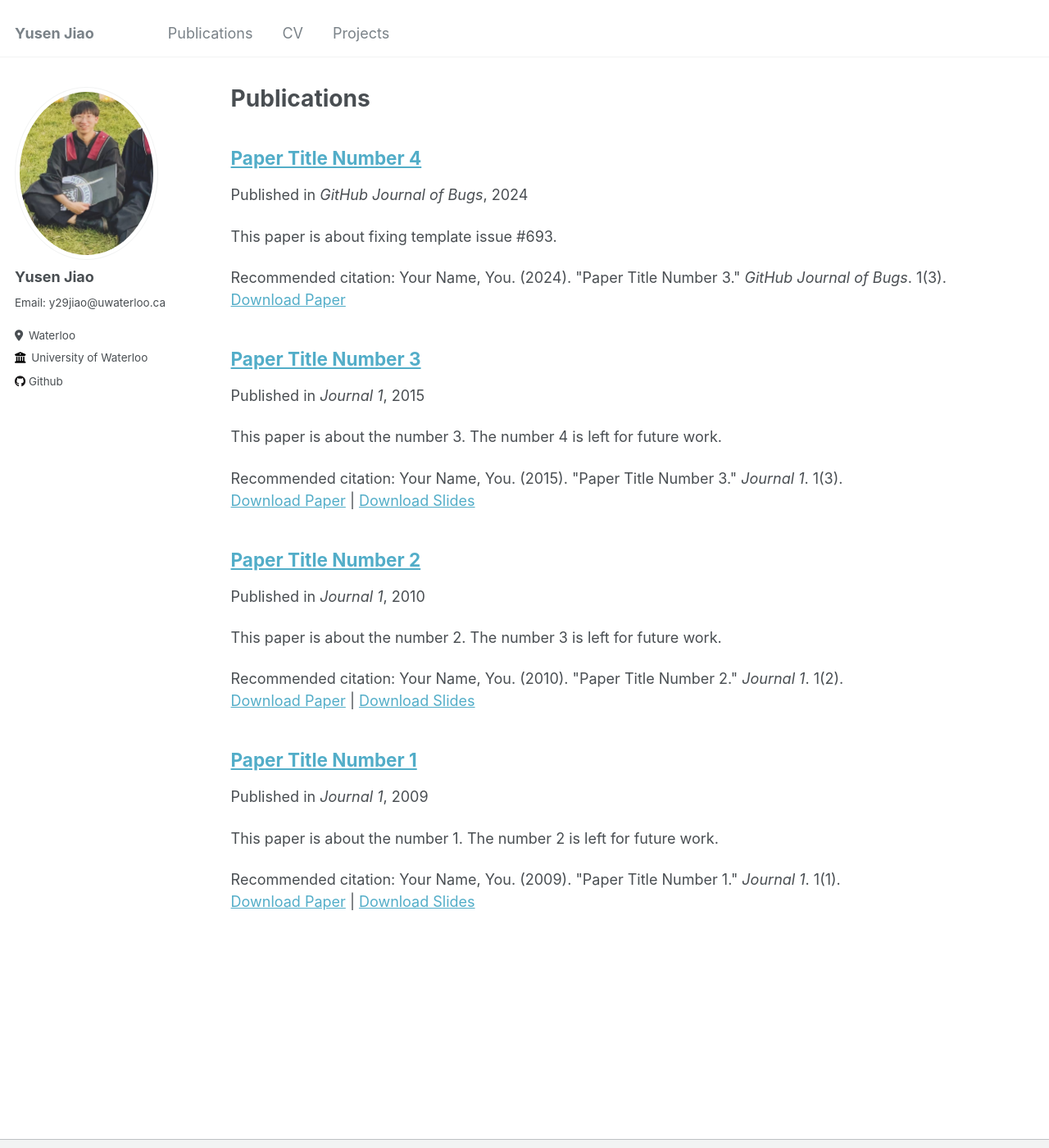
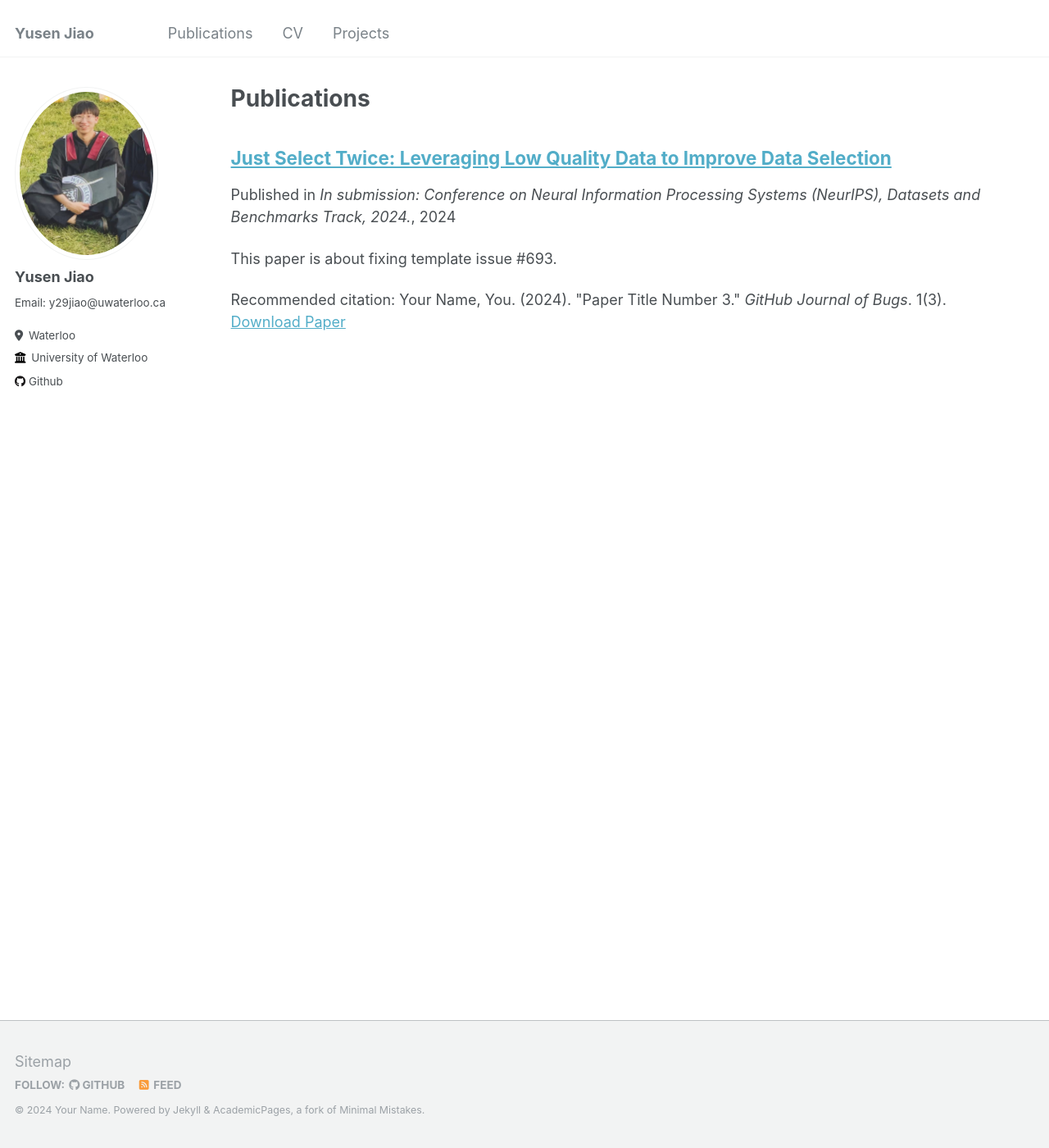
Before and after one commit to y29jiao/Yusen-Jiao.github.io, a Jekyll site: the page built from _pages/publications.md, in a window 1280 px wide and 1400 px high. Shown: the whole window at 82% size. Built offline with Jekyll 4.4.1, drawn with Linux system fonts in a browser that asks for light colours.

Commit message:
change publication

```diff
--- a/_publications/2009-10-01-paper-title-number-1.md
+++ /dev/null
@@ -1,13 +0,0 @@
----
-title: "Paper Title Number 1"
-collection: publications
-permalink: /publication/2009-10-01-paper-title-number-1
-excerpt: 'This paper is about the number 1. The number 2 is left for future work.'
-date: 2009-10-01
-venue: 'Journal 1'
-slidesurl: 'http://academicpages.github.io/files/slides1.pdf'
-paperurl: 'http://academicpages.github.io/files/paper1.pdf'
-citation: 'Your Name, You. (2009). &quot;Paper Title Number 1.&quot; <i>Journal 1</i>. 1(1).'
----
-
-The contents above will be part of a list of publications, if the user clicks the link for the publication than the contents of section will be rendered as a full page, allowing you to provide more information about the paper for the reader. When publications are displayed as a single page, the contents of the above "citation" field will automatically be included below this section in a smaller font.
--- a/_publications/2010-10-01-paper-title-number-2.md
+++ /dev/null
@@ -1,13 +0,0 @@
----
-title: "Paper Title Number 2"
-collection: publications
-permalink: /publication/2010-10-01-paper-title-number-2
-excerpt: 'This paper is about the number 2. The number 3 is left for future work.'
-date: 2010-10-01
-venue: 'Journal 1'
-slidesurl: 'http://academicpages.github.io/files/slides2.pdf'
-paperurl: 'http://academicpages.github.io/files/paper2.pdf'
-citation: 'Your Name, You. (2010). &quot;Paper Title Number 2.&quot; <i>Journal 1</i>. 1(2).'
----
-
-The contents above will be part of a list of publications, if the user clicks the link for the publication than the contents of section will be rendered as a full page, allowing you to provide more information about the paper for the reader. When publications are displayed as a single page, the contents of the above "citation" field will automatically be included below this section in a smaller font.
--- a/_publications/2015-10-01-paper-title-number-3.md
+++ /dev/null
@@ -1,13 +0,0 @@
----
-title: "Paper Title Number 3"
-collection: publications
-permalink: /publication/2015-10-01-paper-title-number-3
-excerpt: 'This paper is about the number 3. The number 4 is left for future work.'
-date: 2015-10-01
-venue: 'Journal 1'
-slidesurl: 'http://academicpages.github.io/files/slides3.pdf'
-paperurl: 'http://academicpages.github.io/files/paper3.pdf'
-citation: 'Your Name, You. (2015). &quot;Paper Title Number 3.&quot; <i>Journal 1</i>. 1(3).'
----
-
-The contents above will be part of a list of publications, if the user clicks the link for the publication than the contents of section will be rendered as a full page, allowing you to provide more information about the paper for the reader. When publications are displayed as a single page, the contents of the above "citation" field will automatically be included below this section in a smaller font.
--- a/_publications/2024-02-17-paper-title-number-4.md
+++ b/_publications/2024-02-17-paper-title-number-4.md
@@ -1,10 +1,10 @@
 ---
-title: "Paper Title Number 4"
+title: "Just Select Twice: Leveraging Low Quality Data to Improve Data Selection"
 collection: publications
 permalink: /publication/2024-02-17-paper-title-number-4
 excerpt: 'This paper is about fixing template issue #693.'
-date: 2024-02-17
-venue: 'GitHub Journal of Bugs'
+date: 2024-06-07
+venue: 'In submission: Conference on Neural Information Processing Systems (NeurIPS), Datasets and Benchmarks Track, 2024.'
 paperurl: 'http://academicpages.github.io/files/paper3.pdf'
 citation: 'Your Name, You. (2024). &quot;Paper Title Number 3.&quot; <i>GitHub Journal of Bugs</i>. 1(3).'
 ---
```
